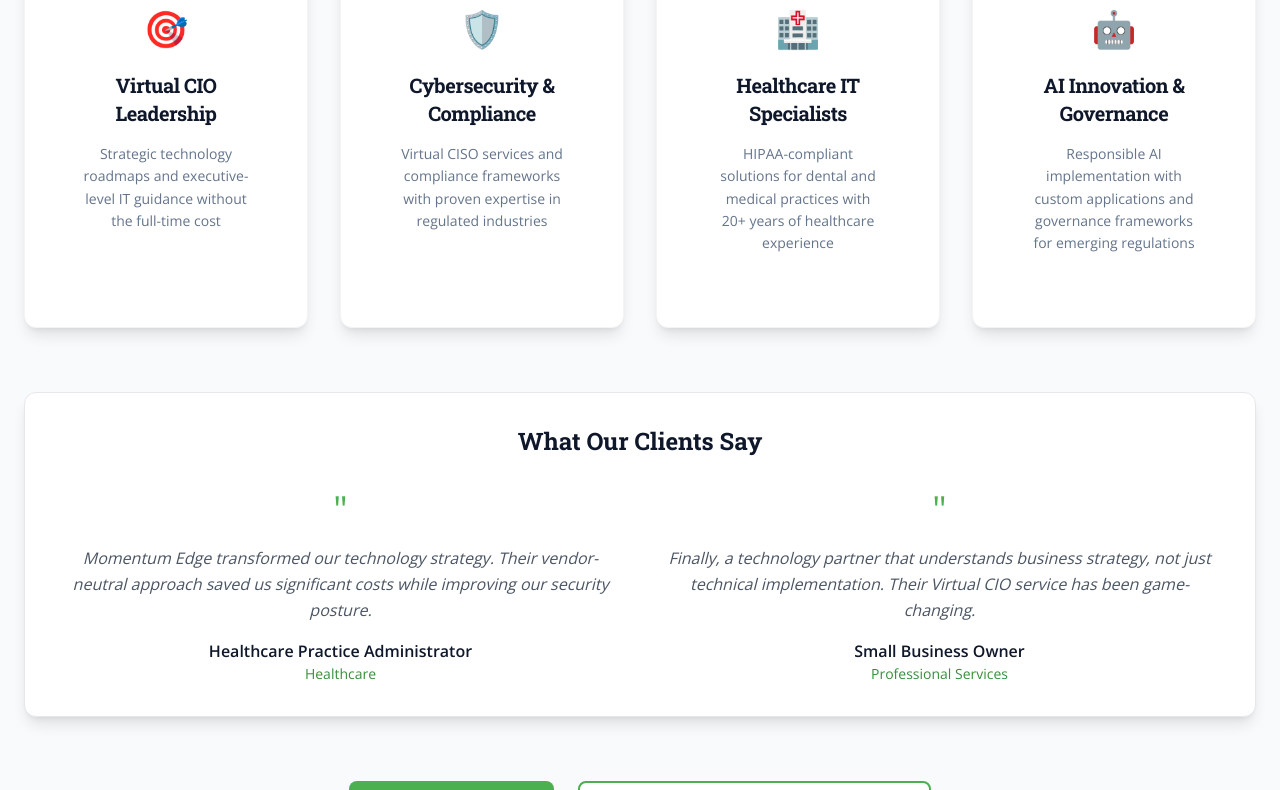
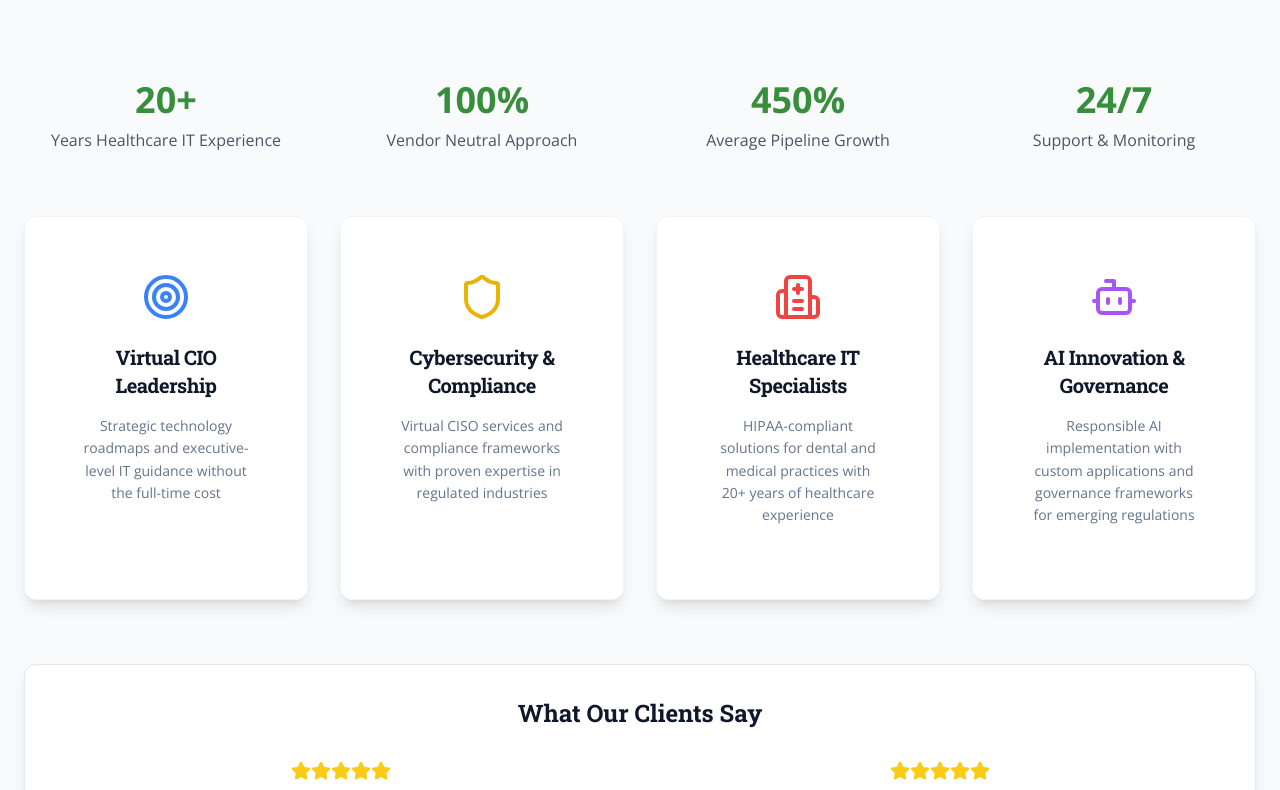
Before and after one commit to mmacri/momentum-edge-blueprint, a React (Vite) app: page / in a window 1280 px wide. Shown: the part 2290-3080 px from the top of the page. Built offline with nearby package versions, Linux system fonts and the light colour scheme.

Commit message:
Enhance imagery and add custom icons
Implement custom vector icons and enhance existing imagery throughout the site for improved visual appeal and branding.

```diff
--- a/src/components/Industries.tsx
+++ b/src/components/Industries.tsx
@@ -1,5 +1,6 @@
 
 import { Card, CardContent, CardDescription, CardHeader, CardTitle } from "@/components/ui/card";
+import { Hospital, Building2, Home, Scale, Banknote, Settings } from "lucide-react";
 
 const Industries = () => {
   const industries = [
@@ -7,7 +8,8 @@ const Industries = () => {
       title: "Healthcare & Medical Practices",
       subtitle: "Dental practices, medical offices, clinics, and healthcare facilities",
       description: "Specialized IT solutions ensuring HIPAA compliance, patient data security, and seamless clinical workflows with proven results in healthcare technology.",
-      icon: "🏥",
+      icon: Hospital,
+      color: "text-red-500",
       highlights: ["HIPAA Compliance & Audits", "EHR/EMR Optimization", "Telehealth Solutions", "Patient Data Security"],
       cta: "Learn about our 20+ years of healthcare IT experience"
     },
@@ -15,7 +17,8 @@ const Industries = () => {
       title: "Small to Mid-Sized Businesses",
       subtitle: "Growing companies that need enterprise-level IT strategy",
       description: "Scalable technology infrastructure and strategic IT planning to support business growth, digital transformation, and competitive advantage.",
-      icon: "🏢",
+      icon: Building2,
+      color: "text-blue-500",
       highlights: ["Virtual CIO Leadership", "Cloud Migration Strategy", "Cybersecurity Programs", "Technology Roadmaps"],
       cta: "Discover how we align IT with business goals"
     },
@@ -23,7 +26,8 @@ const Industries = () => {
       title: "Small & Remote Offices",
       subtitle: "Including home offices and distributed teams",
       description: "Comprehensive remote work solutions with secure connectivity, collaboration tools, office setups, and ongoing support for distributed teams.",
-      icon: "🏠",
+      icon: Home,
+      color: "text-orange-500",
       highlights: ["Office Setup & Relocation", "Secure Remote Access", "Collaboration Platforms", "Vendor Coordination"],
       cta: "Get your remote office technology right"
     },
@@ -31,7 +35,8 @@ const Industries = () => {
       title: "Professional Services",
       subtitle: "Law firms, accounting practices, consulting firms",
       description: "Technology solutions tailored for professional service firms, emphasizing security, compliance, client confidentiality, and productivity.",
-      icon: "⚖️",
+      icon: Scale,
+      color: "text-purple-500",
       highlights: ["Document Security", "Client Portal Solutions", "Compliance Management", "Productivity Tools"],
       cta: "Enhance your professional practice technology"
     },
@@ -39,7 +44,8 @@ const Industries = () => {
       title: "Financial Services",
       subtitle: "Banks, credit unions, financial advisors, and fintech",
       description: "Robust security frameworks and compliance solutions for financial organizations managing sensitive data and regulatory requirements.",
-      icon: "🏦",
+      icon: Banknote,
+      color: "text-green-500",
       highlights: ["Regulatory Compliance", "Data Protection", "Secure Communications", "Risk Management"],
       cta: "Secure your financial services technology"
     },
@@ -47,7 +53,8 @@ const Industries = () => {
       title: "Technology Companies",
       subtitle: "Software vendors, MSPs, and solution providers",
       description: "Strategic consulting for go-to-market strategies, partner enablement, technical solution development, and scaling technology businesses.",
-      icon: "⚙️",
+      icon: Settings,
+      color: "text-gray-500",
       highlights: ["Partner Program Development", "Go-to-Market Strategy", "Technical Enablement", "Channel Strategy"],
       cta: "Accelerate your technology business growth"
     }
@@ -74,14 +81,16 @@ const Industries = () => {
         </div>
 
         <div className="grid grid-cols-1 md:grid-cols-2 lg:grid-cols-3 gap-8">
-          {industries.map((industry, index) => (
+          {industries.map((industry, index) => {
+            const IconComponent = industry.icon;
+            return (
               <Card
                 key={index}
                 className="feature-card group h-full"
               >
                 <CardHeader className="text-center pb-4">
-                <div className="text-4xl mb-4 group-hover:scale-110 transition-transform duration-300">
-                  {industry.icon}
+                  <div className={`${industry.color} mb-4 flex justify-center`}>
+                    <IconComponent size={48} className="group-hover:scale-110 transition-transform duration-300" />
                   </div>
                   <CardTitle className="text-xl text-slate-900 mb-3 font-semibold group-hover:text-green-500 transition-colors duration-300">
                     {industry.title}
@@ -114,7 +123,8 @@ const Industries = () => {
                   </div>
                 </CardContent>
               </Card>
-          ))}
+            );
+          })}
         </div>
 
         {/* Industries CTA */}
--- a/src/components/Services.tsx
+++ b/src/components/Services.tsx
@@ -1,5 +1,6 @@
 
 import { Card, CardContent, CardDescription, CardHeader, CardTitle } from "@/components/ui/card";
+import { Target, Shield, Hospital, Bot, Cloud, Building2, Handshake, BarChart3 } from "lucide-react";
 
 const Services = () => {
   const services = [
@@ -14,7 +15,8 @@ const Services = () => {
         "Vendor evaluation and negotiation support",
         "Executive reporting and board-level IT presentations"
       ],
-      icon: "🎯"
+      icon: Target,
+      color: "text-blue-500"
     },
     {
       id: "vciso",
@@ -27,7 +29,8 @@ const Services = () => {
         "Incident response planning and management",
         "Security awareness training and governance"
       ],
-      icon: "🛡️"
+      icon: Shield,
+      color: "text-yellow-500"
     },
     {
       id: "healthcare",
@@ -40,7 +43,8 @@ const Services = () => {
         "Patient data security and privacy protection",
         "Telehealth infrastructure and secure communications"
       ],
-      icon: "🏥"
+      icon: Hospital,
+      color: "text-red-500"
     },
     {
       id: "ai",
@@ -53,7 +57,8 @@ const Services = () => {
         "Compliance with emerging AI regulations (EU AI Act, etc.)",
         "AI automation and workflow optimization"
       ],
-      icon: "🤖"
+      icon: Bot,
+      color: "text-purple-500"
     },
     {
       id: "cloud",
@@ -66,7 +71,8 @@ const Services = () => {
         "Backup and disaster recovery solutions",
         "Network design and security implementation"
       ],
-      icon: "☁️"
+      icon: Cloud,
+      color: "text-cyan-500"
     },
     {
       id: "small-office",
@@ -79,7 +85,8 @@ const Services = () => {
         "Vendor coordination (ISP, telecom, hardware providers)",
         "Ongoing IT support and helpdesk services"
       ],
-      icon: "🏢"
+      icon: Building2,
+      color: "text-orange-500"
     },
     {
       id: "partner",
@@ -92,7 +99,8 @@ const Services = () => {
         "Partner portal development and digital enablement",
         "Joint business planning and revenue acceleration"
       ],
-      icon: "🤝"
+      icon: Handshake,
+      color: "text-green-500"
     },
     {
       id: "projects",
@@ -105,7 +113,8 @@ const Services = () => {
         "Vendor evaluation and procurement advisory",
         "Project management and implementation oversight"
       ],
-      icon: "📊"
+      icon: BarChart3,
+      color: "text-indigo-500"
     }
   ];
 
@@ -130,15 +139,17 @@ const Services = () => {
         </div>
 
         <div className="grid grid-cols-1 md:grid-cols-2 lg:grid-cols-3 gap-8">
-          {services.map((service, index) => (
+          {services.map((service, index) => {
+            const IconComponent = service.icon;
+            return (
               <Card
                 key={index}
                 id={service.id}
                 className="feature-card group h-full"
               >
                 <CardHeader className="text-center pb-4">
-                <div className="text-4xl mb-4 group-hover:scale-110 transition-transform duration-300">
-                  {service.icon}
+                  <div className={`${service.color} mb-4 flex justify-center`}>
+                    <IconComponent size={48} className="group-hover:scale-110 transition-transform duration-300" />
                   </div>
                   <CardTitle className="text-xl text-slate-900 mb-3 font-semibold group-hover:text-green-500 transition-colors duration-300">
                     {service.title}
@@ -158,7 +169,8 @@ const Services = () => {
                   </ul>
                 </CardContent>
               </Card>
-          ))}
+            );
+          })}
         </div>
 
         {/* CTA Section */}
--- a/src/pages/Index.tsx
+++ b/src/pages/Index.tsx
@@ -5,28 +5,33 @@ import Footer from "@/components/Footer";
 import { Button } from "@/components/ui/button";
 import { Card, CardContent, CardDescription, CardHeader, CardTitle } from "@/components/ui/card";
 import { Link } from "react-router-dom";
+import { Target, Shield, Hospital, Bot, CheckCircle, Star } from "lucide-react";
 
 const Index = () => {
   const highlights = [
     {
       title: "Virtual CIO Leadership",
       description: "Strategic technology roadmaps and executive-level IT guidance without the full-time cost",
-      icon: "🎯"
+      icon: Target,
+      color: "text-blue-500"
     },
     {
       title: "Cybersecurity & Compliance",
       description: "Virtual CISO services and compliance frameworks with proven expertise in regulated industries",
-      icon: "🛡️"
+      icon: Shield,
+      color: "text-yellow-500"
     },
     {
       title: "Healthcare IT Specialists",
       description: "HIPAA-compliant solutions for dental and medical practices with 20+ years of healthcare experience",
-      icon: "🏥"
+      icon: Hospital,
+      color: "text-red-500"
     },
     {
       title: "AI Innovation & Governance",
       description: "Responsible AI implementation with custom applications and governance frameworks for emerging regulations",
-      icon: "🤖"
+      icon: Bot,
+      color: "text-purple-500"
     }
   ];
 
@@ -34,13 +39,22 @@ const Index = () => {
     {
       quote: "Momentum Edge transformed our technology strategy. Their vendor-neutral approach saved us significant costs while improving our security posture.",
       author: "Healthcare Practice Administrator",
-      industry: "Healthcare"
+      industry: "Healthcare",
+      rating: 5
     },
     {
       quote: "Finally, a technology partner that understands business strategy, not just technical implementation. Their Virtual CIO service has been game-changing.",
       author: "Small Business Owner",
-      industry: "Professional Services"
+      industry: "Professional Services",
+      rating: 5
     }
+  ];
+
+  const keyStats = [
+    { number: "20+", label: "Years Healthcare IT Experience" },
+    { number: "100%", label: "Vendor Neutral Approach" },
+    { number: "450%", label: "Average Pipeline Growth" },
+    { number: "24/7", label: "Support & Monitoring" }
   ];
 
   return (
@@ -61,12 +75,24 @@ const Index = () => {
             </p>
           </div>
 
+          {/* Key Stats */}
+          <div className="grid grid-cols-2 md:grid-cols-4 gap-8 mb-16">
+            {keyStats.map((stat, index) => (
+              <div key={index} className="text-center">
+                <div className="text-3xl lg:text-4xl font-bold text-green-600 mb-2">{stat.number}</div>
+                <div className="text-sm lg:text-base text-gray-600 font-medium">{stat.label}</div>
+              </div>
+            ))}
+          </div>
+
           <div className="grid grid-cols-1 md:grid-cols-2 lg:grid-cols-4 gap-8 mb-16">
-            {highlights.map((highlight, index) => (
+            {highlights.map((highlight, index) => {
+              const IconComponent = highlight.icon;
+              return (
                 <Card key={index} className="feature-card group cursor-pointer h-full">
                   <CardHeader className="pb-4 text-center">
-                  <div className="text-4xl mb-4 group-hover:scale-110 transition-transform duration-300">
-                    {highlight.icon}
+                    <div className={`${highlight.color} mb-4 flex justify-center`}>
+                      <IconComponent size={48} className="group-hover:scale-110 transition-transform duration-300" />
                     </div>
                     <CardTitle className="text-xl text-slate-900 group-hover:text-green-500 transition-colors duration-300 font-semibold">
                       {highlight.title}
@@ -78,15 +104,22 @@ const Index = () => {
                     </CardDescription>
                   </CardContent>
                 </Card>
-            ))}
+              );
+            })}
           </div>
 
-          {/* Social Proof Section */}
+          {/* Enhanced Social Proof Section */}
           <div className="bg-white rounded-xl p-8 shadow-lg border border-gray-200 mb-16">
             <h3 className="text-2xl font-bold text-center text-slate-900 mb-8">What Our Clients Say</h3>
             <div className="grid grid-cols-1 md:grid-cols-2 gap-8">
               {testimonials.map((testimonial, index) => (
                 <div key={index} className="text-center">
+                  {/* Star Rating */}
+                  <div className="flex justify-center mb-4">
+                    {[...Array(testimonial.rating)].map((_, i) => (
+                      <Star key={i} size={20} className="text-yellow-400 fill-current" />
+                    ))}
+                  </div>
                   <div className="text-4xl text-green-500 mb-4">"</div>
                   <p className="text-gray-600 italic mb-4 leading-relaxed">
                     {testimonial.quote}
```
Also changed, not shown: src/components/Hero.tsx (+28 -9 lines). Lines whose indentation alone changed are shown as unchanged.
